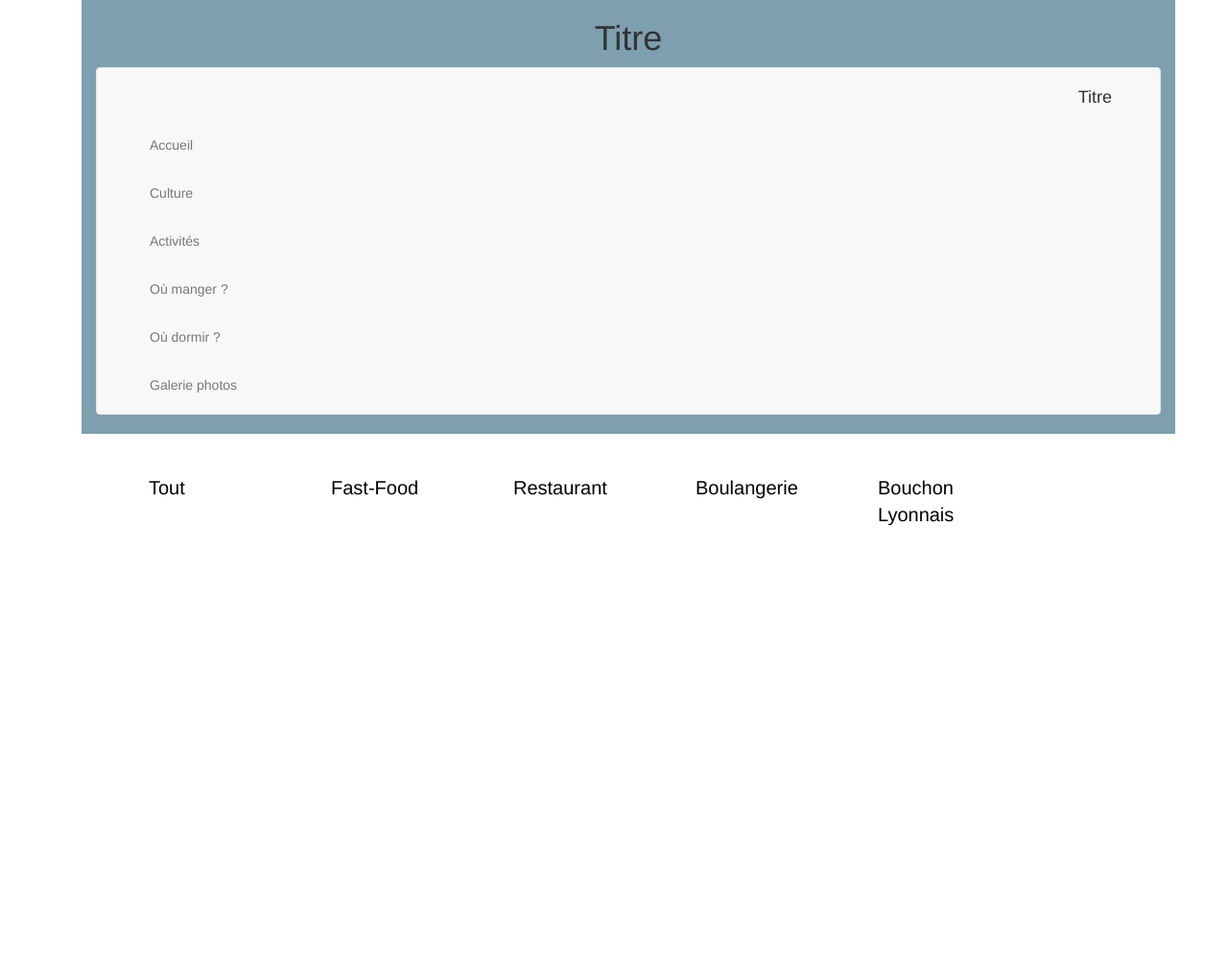
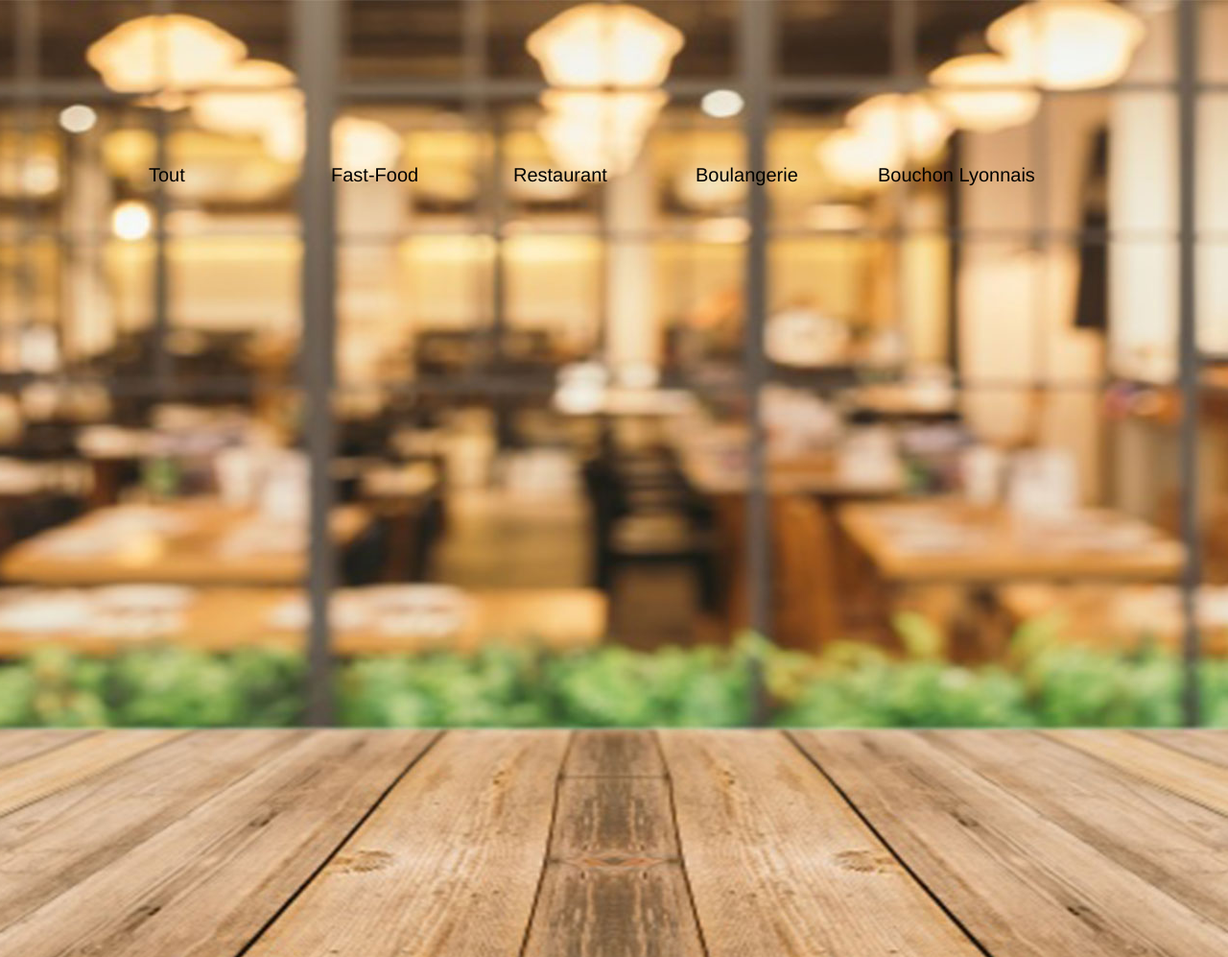
Before and after one commit to NeoGmTak/projet_info_media, a PHP site: page /ouManger.php in a window 1280 px wide. Shown: the whole page at 96% size. Before the commit the page ends 548 px from the top, so only its background shows below. Run offline with PHP 8.4, Linux system fonts and the light colour scheme; some libraries are stand-ins or nearby versions.

Commit message:
Dev page ou manger

```diff
--- a/css/styleOuManger.css
+++ b/css/styleOuManger.css
@@ -1,9 +1,14 @@
 html, body, .container{
-    min-height: 100%;
+    height: 100%;
+}
+
+body{
+    background-image: url(../images/backgroundOuManger.jpg);
+    background-position: top;
 }
 
 #filtreOuManger{
-    margin-top: 3em;
+    margin-top: 12em;
 }
 
 #filtreOuManger div:first-child{
@@ -16,26 +21,40 @@ html, body, .container{
     font-size: 15pt;
 }
 
-.divLieuRepas{
-    background: grey;
-    height: 40%;
-    width: 35%;
-    margin-top: 5em;
-    margin-left: 0;
+.row.lieuRestauration{
+    height: 100%;
 }
 
-.divLieuRepas img{
+.carteLieu{
+    background: #fff;
+    height: 30%;
+    width: 19%;
+    margin-left: 4em;
+    margin-top: 3em;
+    display: inline-block;
+    text-align: center;
+    border: 1px solid black;
+}
+
+.imgEtablissementResto{
     max-width: 100%;
     height: 50%;
 }
 
-.lieuRestauration h2{
-    margin-top: 0.5em;
-    text-align: center;
+.typeEtabRestau{
     color: #D93040;
+    font-size: 10pt;
+    text-align: left;
+    margin-left: 1em;
 }
 
-.lieuRestauration p{
+.nomEtabRestau{
+    color: #21190E;
+    font-size: 16pt;
+    text-align: center;
+}
+
+.descRestau{
     text-align: justify;
-    padding: 0 0.4em 0 0.4em;
+    margin: 1em;
 }
--- a/head.html
+++ b/head.html
@@ -1,8 +1,10 @@
 <meta charset="utf-8">
 <title>Site web by 5 chamois</title>
 <link href="css/styleOuManger.css" rel="stylesheet" type="text/css">
+
 
 <!-- Bootstrap's library links -->
 <link rel="stylesheet" href="https://maxcdn.bootstrapcdn.com/bootstrap/3.3.7/css/bootstrap.min.css">
 <script src="https://ajax.googleapis.com/ajax/libs/jquery/3.2.0/jquery.min.js"></script>
 <script src="https://maxcdn.bootstrapcdn.com/bootstrap/3.3.7/js/bootstrap.min.js"></script>
+<link rel="stylesheet" href="https://cdnjs.cloudflare.com/ajax/libs/normalize/5.0.0/normalize.min.css">
--- a/header.html
+++ b/header.html
@@ -1,35 +1,34 @@
-<div class="container" style="background: #7D9FB0;">
 <header>
     <!-- Add logo -->
     <h1 style="text-align: center;">Titre</h1>
 
     <!-- Code menu -->
-        <div class="navbar navbar-default">
-            <div class="container-fluid">
+    <nav class="navbar navbar-default navbar-fixed-top">
+        <div class="container">
             <div class="navbar-header">
-                    <!-- Sandwich button for mobile -->
-                    <button type="button" class="navbar-toggle collapsed" data-toggle="collapse" data-target="#navbar-menu" aria-expanded="false">
-                        <span class="sr-only">Toggle navigation</span>
+                <button type="button" class="navbar-toggle collapsed" data-toggle="collapse" data-target="#navbar" aria-expanded="false" aria-controls="navbar">
+            <span class="sr-only"></span>
             <span class="icon-bar"></span>
             <span class="icon-bar"></span>
             <span class="icon-bar"></span>
           </button>
+                <a class="navbar-brand" href="#">Logo</a>
+            </div>
+            <div id="navbar" class="collapse navbar-collapse">
+                <ul class="nav navbar-nav navbar-right">
+                    <li><a href="#">accueil</a></li>
+                    <li><a href="#">culture</a></li>
+                    <li><a href="#">activites</a></li>
+                    <li><a href="#">ouManger</a></li>
+                    <li><a href="#">ouDormir</a></li>
+                    <li><a href="#">galeriePhoto</a></li>
 
-                    <a class="navbar-brand">Titre</a>
-                </div>
-
-                <!-- Navbar links -->
-                <div class="collapse navbar-collapse" id="navbar-menu">
-                    <ul class="nav navbar-nav">
-                        <li><a href="accueil.html">Accueil</a></li>
-                        <li><a href="culture.html">Culture</a></li>
-                        <li><a href="activites.html">Activités</a></li>
-                        <li><a href="ouManger.html">Où manger ?</a></li>
-                        <li><a href="ouDormir.html">Où dormir ?</a></li>
-                        <li><a href="galeriePhoto.html">Galerie photos</a></li>
                 </ul>
             </div>
-            </div> <!-- end container-fluid -->
+            <!--/.nav-collapse -->
         </div>
+    </nav>
 </header>
-</div> <!-- end container -->
+<!-- end container -->
+
+<script src="js/index.js"></script>
--- a/ouManger.php
+++ b/ouManger.php
@@ -15,7 +15,7 @@
     <body id="ouManger">
         <div class="container">
             <?php
-                include 'header.html';
+                //include 'header.html';
             ?>
 
             <div class="row" id="filtreOuManger">
@@ -35,107 +35,14 @@
                     <a href="#" id="filtreBoulangerie">Boulangerie</a>
                 </div>
 
-                <div class="col-md-2">
+                <div class="col-md-3">
                     <a href="#" id="filtreBouchonLyonnais">Bouchon Lyonnais</a>
                 </div>
             </div>
 
             <!-- Cartes descriptives des lieux -->
 
-            <div class="row lieuRestauration">
-                <!-- Version en dur
-                <div class="col-md-2 divLieuRepas fastfood">
-                    <div class="row">
-                        <img src="images/imageResto.jpg" alt="Image fast-food">
-                    </div>
-
-                    <div class="row">
-                        <h2>Fast-Food 1</h2>
-                        <p>Lorem ipsum dolor sit amet, consectetur adipiscing elit, sed do eiusmod tempor incididunt ut labore.</p>
-                    </div>
-                </div>
-
-                <div class="col-md-offset-1 col-md-2 divLieuRepas restaurant">
-                    <div class="row">
-                        <img src="images/imageResto.jpg" alt="Image restaurant">
-                    </div>
-
-                    <div class="row">
-                        <h2>Restaurant 1</h2>
-                        <p>Lorem ipsum dolor sit amet, consectetur adipiscing elit, sed do eiusmod tempor incididunt ut labore.</p>
-                    </div>
-                </div>
-
-                <div class="col-md-offset-1 col-md-2 divLieuRepas boulangerie">
-                    <div class="row">
-                        <img src="images/imageResto.jpg" alt="Image boulangerie">
-                    </div>
-
-                    <div class="row">
-                        <h2>Boulangerie 1</h2>
-                        <p>Lorem ipsum dolor sit amet, consectetur adipiscing elit, sed do eiusmod tempor incididunt ut labore.</p>
-                    </div>
-                </div>
-
-                <div class="col-md-offset-1 col-md-2 divLieuRepas bouchonLyonnais">
-                    <div class="row">
-                        <img src="images/imageResto.jpg" alt="Image bouchon lyonnais">
-                    </div>
-
-                    <div class="row">
-                        <h2>Bouchon 1</h2>
-                        <p>Lorem ipsum dolor sit amet, consectetur adipiscing elit, sed do eiusmod tempor incididunt ut labore.</p>
-                    </div>
-                </div>
-
-
-
-                <div class="col-md-2 divLieuRepas fastfood">
-                    <div class="row">
-                        <img src="images/imageResto.jpg" alt="Image fast-food">
-                    </div>
-
-                    <div class="row">
-                        <h2>Fast-Food 2</h2>
-                        <p>Lorem ipsum dolor sit amet, consectetur adipiscing elit, sed do eiusmod tempor incididunt ut labore.</p>
-                    </div>
-                </div>
-
-                <div class="col-md-offset-1 col-md-2 divLieuRepas restaurant">
-                    <div class="row">
-                        <img src="images/imageResto.jpg" alt="Image restaurant">
-                    </div>
-
-                    <div class="row">
-                        <h2>Restaurant 2</h2>
-                        <p>Lorem ipsum dolor sit amet, consectetur adipiscing elit, sed do eiusmod tempor incididunt ut labore.</p>
-                    </div>
-                </div>
-
-                <div class="col-md-offset-1 col-md-2 divLieuRepas boulangerie">
-                    <div class="row">
-                        <img src="images/imageResto.jpg" alt="Image boulangerie">
-                    </div>
-
-                    <div class="row">
-                        <h2>Boulangerie 2</h2>
-                        <p>Lorem ipsum dolor sit amet, consectetur adipiscing elit, sed do eiusmod tempor incididunt ut labore.</p>
-                    </div>
-                </div>
-
-                <div class="col-md-offset-1 col-md-2 divLieuRepas bouchonLyonnais">
-                    <div class="row">
-                        <img src="images/imageResto.jpg" alt="Image bouchon lyonnais">
-                    </div>
-
-                    <div class="row">
-                        <h2>Bouchon 2</h2>
-                        <p>Lorem ipsum dolor sit amet, consectetur adipiscing elit, sed do eiusmod tempor incididunt ut labore.</p>
-                    </div>
-                </div> -->
-            </div>
-
-            <!-- Cartes lieux restauration : version BDD -->
+            <div class="row lieuRestauration"></div>
 
         </div>
     </body>
@@ -143,100 +50,96 @@
 
 <script>
     $('#filtreTout').click(function(){
-        /*$('.restaurant').css("display", "inline-block");
-        $('.fastfood').css("display", "inline-block");
-        $('.boulangerie').css("display", "inline-block");
-        $('.bouchonLyonnais').css("display", "inline-block");*/
         $.ajax({
             url: 'requete.php', //ressource ciblée
             type : 'GET',
             data : 'typeEtablissement=1',
             dataType : 'html',
             success : function(nomEtablissement, statut){
-                $('.lieuRestauration').html(nomEtablissement);
+                var tabLieux = nomEtablissement.split(";");
+                $('.row.lieuRestauration').html("");
+                for(var i = 0; i < tabLieux.length-1; i++){
+                    $('.row.lieuRestauration').append('<div class="carteLieu">'+tabLieux[i]+'</div>');
+                }
             },
             error : function(resultat, statut, erreur){
-                alert(erreur);
+                console.log(erreur);
             }
         });
     });
 
     $('#filtreFastFood').click(function(){
-        /*$('.restaurant').css("display", "none");
-        $('.fastfood').css("display", "inline-block");
-        $('.fastfood').css("margin-left", "0");
-        $('.boulangerie').css("display", "none");
-        $('.bouchonLyonnais').css("display", "none");*/
         $.ajax({
             url: 'requete.php', //ressource ciblée
             type : 'GET',
             data : 'typeEtablissement=\'fast-food\'',
             dataType : 'html',
             success : function(nomEtablissement, statut){
-                $('.lieuRestauration').html(nomEtablissement);
+                var tabLieux = nomEtablissement.split(";");
+                $('.row.lieuRestauration').html("");
+                for(var i = 0; i < tabLieux.length-1; i++){
+                    $('.row.lieuRestauration').append('<div class="col-md-offset-1 carteLieu">'+tabLieux[i]+'</div>');
+                }
             },
             error : function(resultat, statut, erreur){
-                alert(erreur);
+                console.log(erreur);
             }
         });
     });
 
     $('#filtreRestaurant').click(function(){
-        /*$('.restaurant').css("display", "inline-block");
-        $('.restaurant:first-child').css("margin-left", "0");
-        $('.fastfood').css("display", "none");
-        $('.boulangerie').css("display", "none");
-        $('.bouchonLyonnais').css("display", "none");*/
         $.ajax({
             url: 'requete.php', //ressource ciblée
             type : 'GET',
             data : 'typeEtablissement=\'restaurant\'',
             dataType : 'html',
             success : function(nomEtablissement, statut){
-                $('.lieuRestauration').html(nomEtablissement);
+                var tabLieux = nomEtablissement.split(";");
+                $('.row.lieuRestauration').html("");
+                for(var i = 0; i < tabLieux.length-1; i++){
+                    $('.row.lieuRestauration').append('<div class="col-md-offset-1 carteLieu">'+tabLieux[i]+'</div>');
+                }
             },
             error : function(resultat, statut, erreur){
-                alert(erreur);
+                console.log(erreur);
             }
         });
     });
 
     $('#filtreBoulangerie').click(function(){
-        /*$('.restaurant').css("display", "none");
-        $('.fastfood').css("display", "none");
-        $('.boulangerie').css("display", "inline-block");
-        $('.boulangerie').css("margin-left", "0");
-        $('.bouchonLyonnais').css("display", "none");*/
         $.ajax({
             url: 'requete.php', //ressource ciblée
             type : 'GET',
             data : 'typeEtablissement=\'boulangerie\'',
             dataType : 'html',
             success : function(nomEtablissement, statut){
-                $('.lieuRestauration').html(nomEtablissement);
+                var tabLieux = nomEtablissement.split(";");
+                $('.row.lieuRestauration').html("");
+                for(var i = 0; i < tabLieux.length-1; i++){
+                    $('.row.lieuRestauration').append('<div class="col-md-offset-1 carteLieu">'+tabLieux[i]+'</div>');
+                }
             },
             error : function(resultat, statut, erreur){
-                alert(erreur);
+                console.log(erreur);
             }
         });
     });
 
     $('#filtreBouchonLyonnais').click(function(){
-        /*$('.restaurant').css("display", "none");
-        $('.fastfood').css("display", "none");
-        $('.boulangerie').css("display", "none");
-        $('.bouchonLyonnais').css("display", "inline-block");
-        $('.bouchonLyonnais').css("margin-left", "0");*/
         $.ajax({
             url: 'requete.php', //ressource ciblée
             type : 'GET',
             data : 'typeEtablissement=\'bouchon-lyonnais\'',
             dataType : 'html',
             success : function(nomEtablissement, statut){
-                $('.lieuRestauration').html(nomEtablissement);
+                var tabLieux = nomEtablissement.split(";");
+                $('.row.lieuRestauration').html("");
+                for(var i = 0; i < tabLieux.length-1; i++){
+                    $('.row.lieuRestauration').append('<div class="col-md-offset-1 carteLieu">'+tabLieux[i]+'</div>');
+                }
             },
             error : function(resultat, statut, erreur){
-                alert(erreur);
+                console.log(erreur);
             }
         });
     });
--- a/requete.php
+++ b/requete.php
@@ -3,9 +3,9 @@
 include 'connexionBDD.php';
 
 $where = ($_GET['typeEtablissement'] == 1) ? ' WHERE 1' : ' WHERE typeEtablissement ='.$_GET['typeEtablissement'];
-$reponse = $bdd->query('SELECT nom FROM OuManger'.$where);
+$reponse = $bdd->query('SELECT typeEtablissement, nom, description, urlImage FROM OuManger'.$where);
 while($donnee = $reponse->fetch()) {
-    echo $donnee['nom'];
+    echo "<img src=\"".$donnee['urlImage']."\" alt=\"image établissement restauration\" class=\"imgEtablissementResto\"> <br> <h4 class=\"typeEtabRestau\">".strtoupper($donnee['typeEtablissement'])."</h4> <h3 class=\"nomEtabRestau\">".$donnee['nom']."</h3><p class=\"descRestau\">".$donnee['description']."</p><br>;";
 }
 
 ?>
```
Also changed, not shown: menu.php (deleted, +0 -61 lines), styleMenu.css (deleted). Lines whose indentation alone changed are shown as unchanged.
